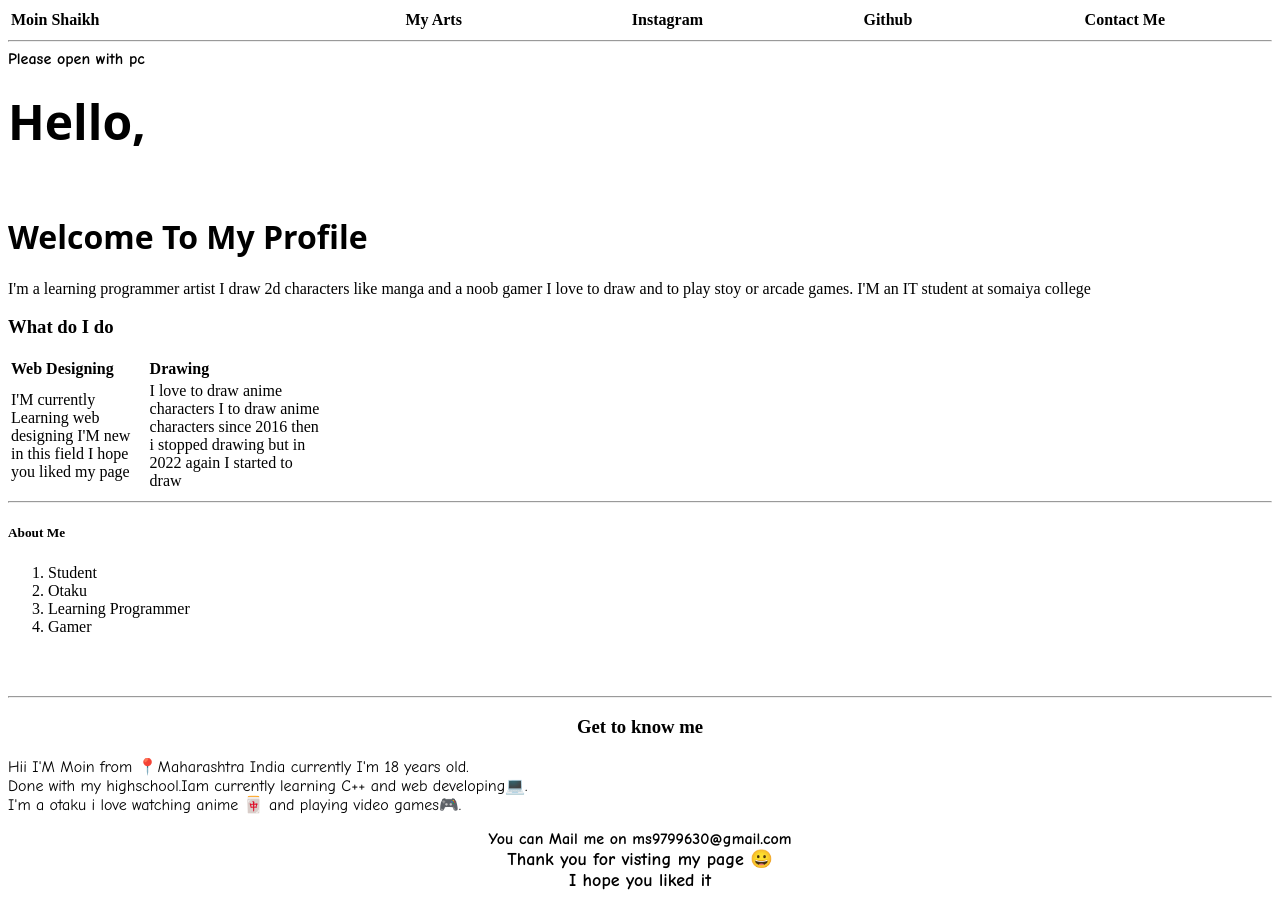
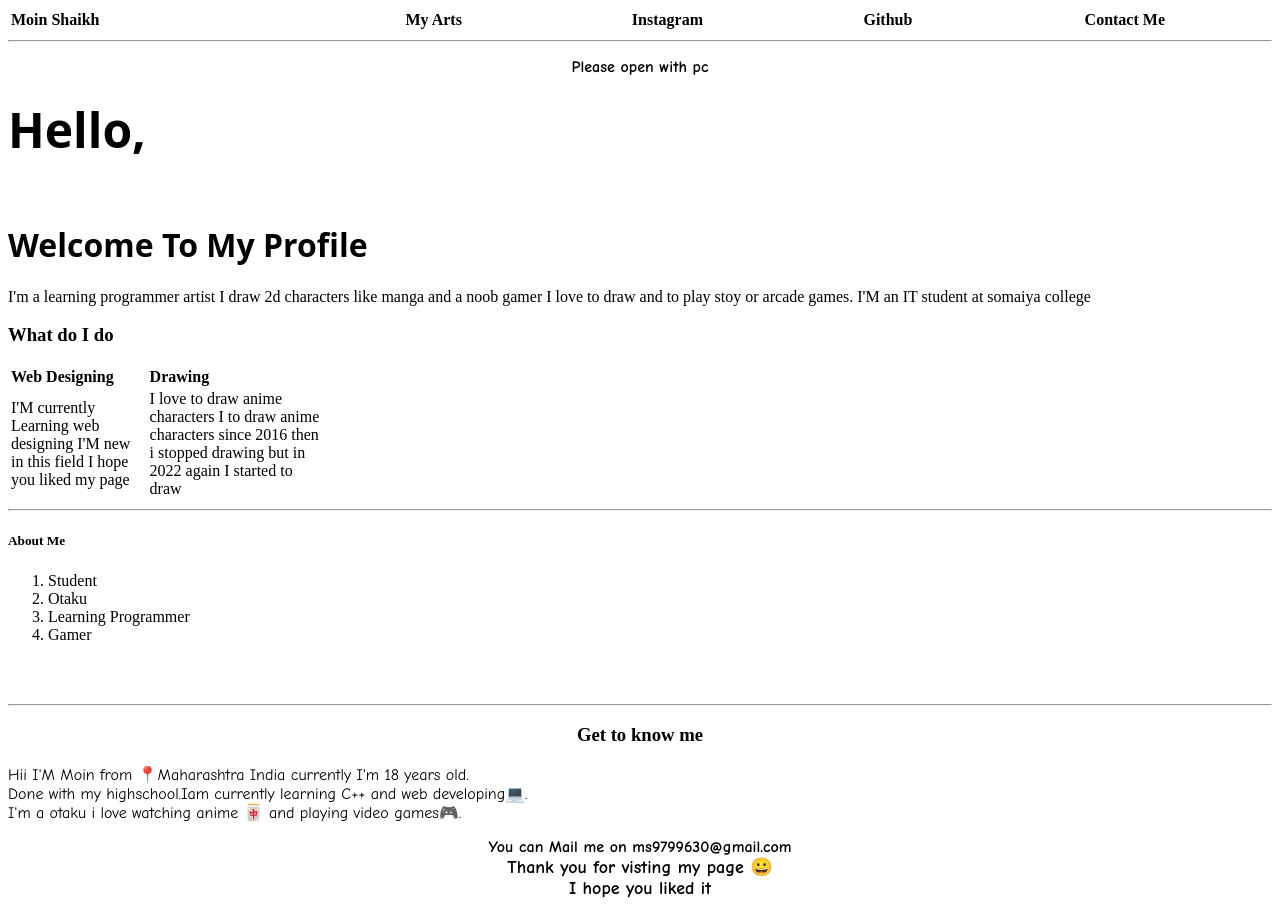
Before and after one commit to Zoro5689/my, a plain HTML site: page index.html in a window 1280 px wide. Drawn offline with Linux system fonts and the light colour scheme.

Commit message:
index.html

```diff
--- a/index.html
+++ b/index.html
@@ -29,7 +29,7 @@ text-decoration:none;
           </tr>
           </table>
        </header><hr></hr>
-	   <b><font face="comic sans ms">Please open with pc</font></b>
+	 <p align="center">  <b><font face="comic sans ms">Please open with pc</font></b></p>
 
        <h1><font face="Open Sans" size="7"> Hello, </font></h1><br>
 	<h1> <font face="Open Sans" size="6"> Welcome To My Profile</h1></font>
```
